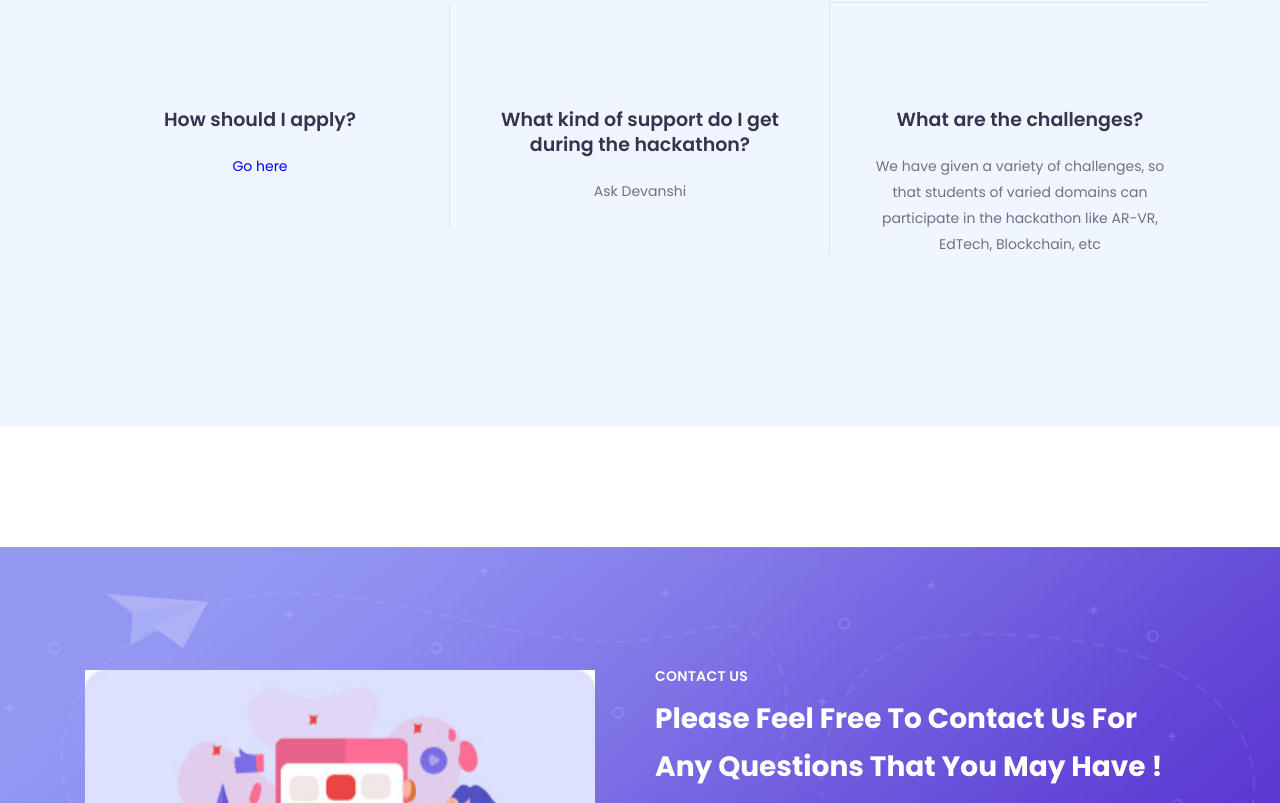
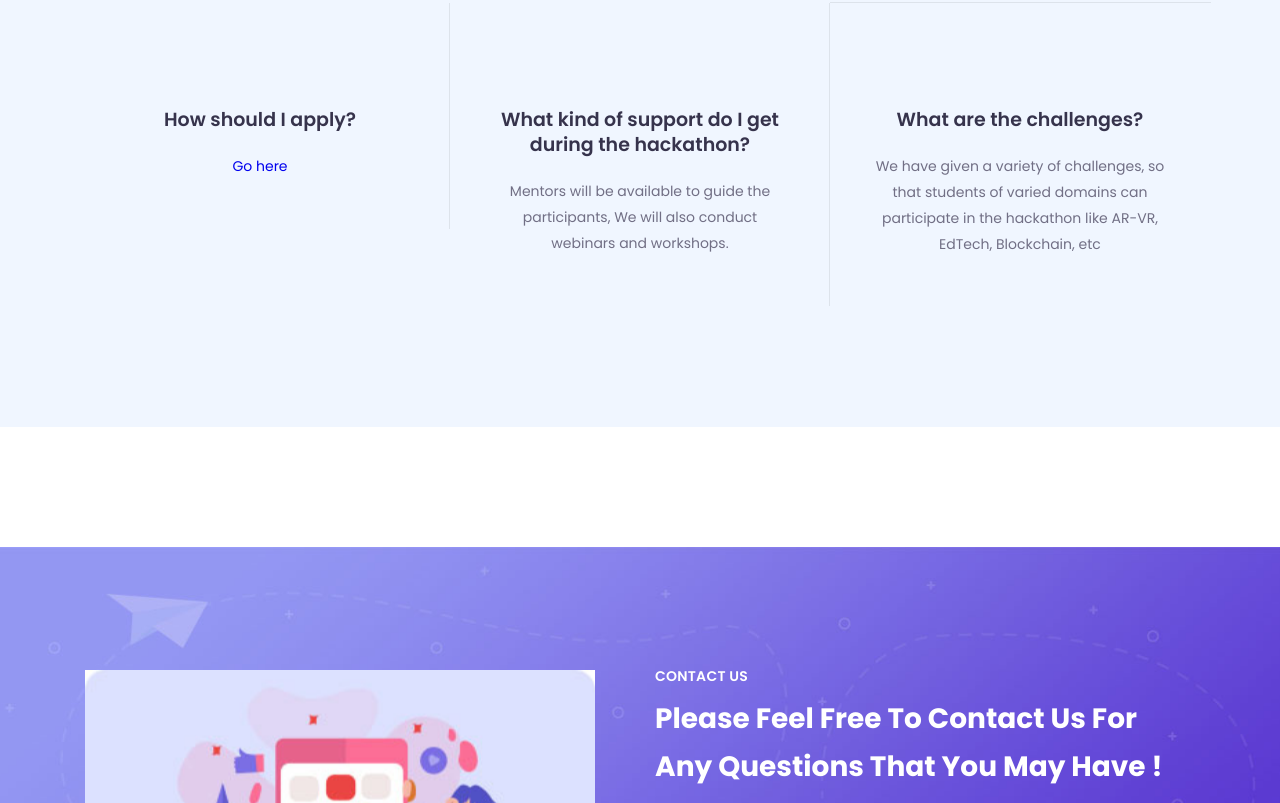
Before and after one commit to Imagiminds-STEM/HACKwithMINDS, a plain HTML site: page index.html in a window 1280 px wide. Shown: the part 4919-5722 px from the top of the page. Drawn offline with Linux system fonts and the light colour scheme.

Commit message:
updated ask devanshi

```diff
--- a/index.html
+++ b/index.html
@@ -655,7 +655,10 @@
                   <img src="images/service-icon-05.png" alt="" />
                 </div>
                 <h4>What kind of support do I get during the hackathon?</h4>
-                <p>Ask Devanshi</p>
+                <p>
+                  Mentors will be available to guide the participants, We will
+                  also conduct webinars and workshops.
+                </p>
               </div>
             </div>
             <div class="col-lg-4">
```
